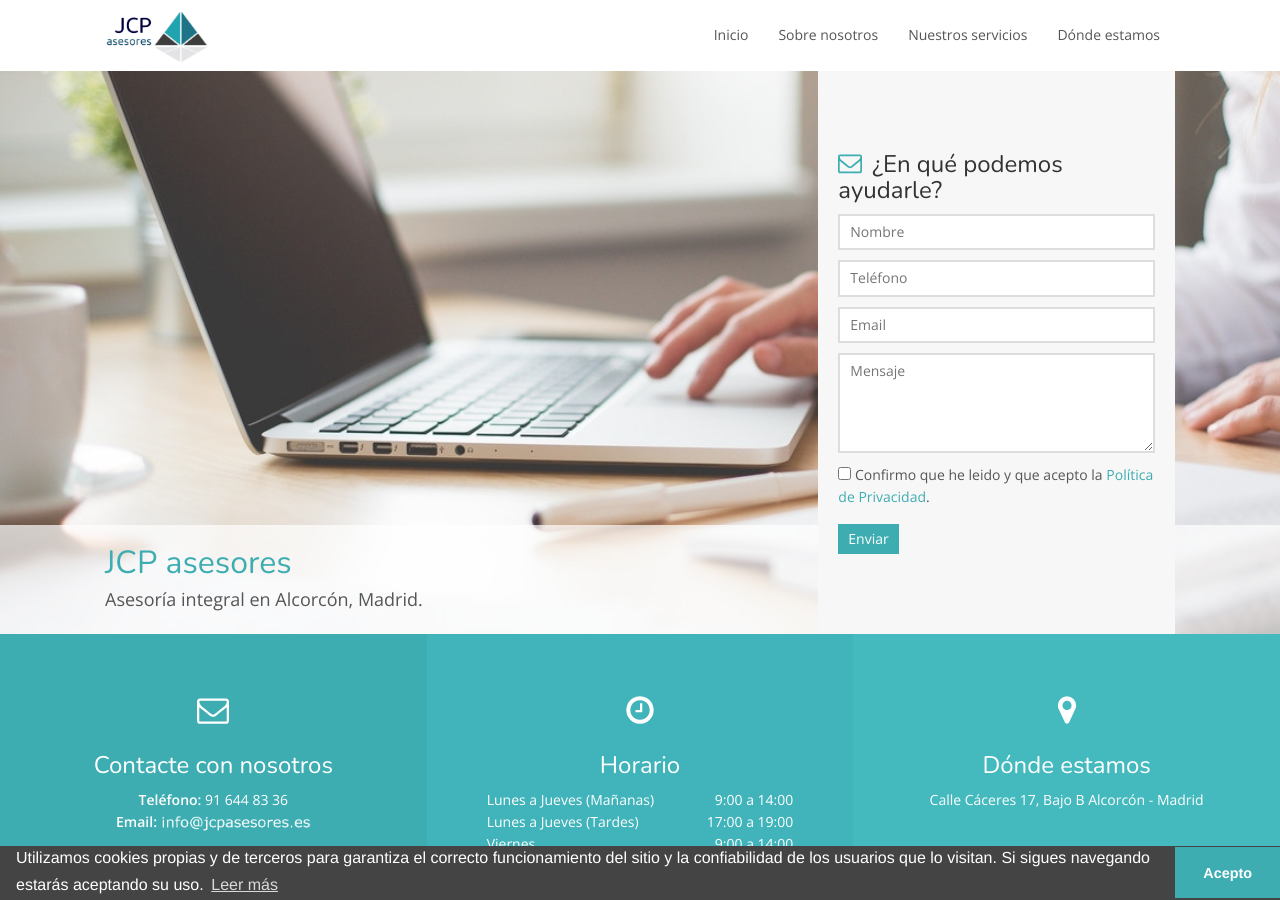
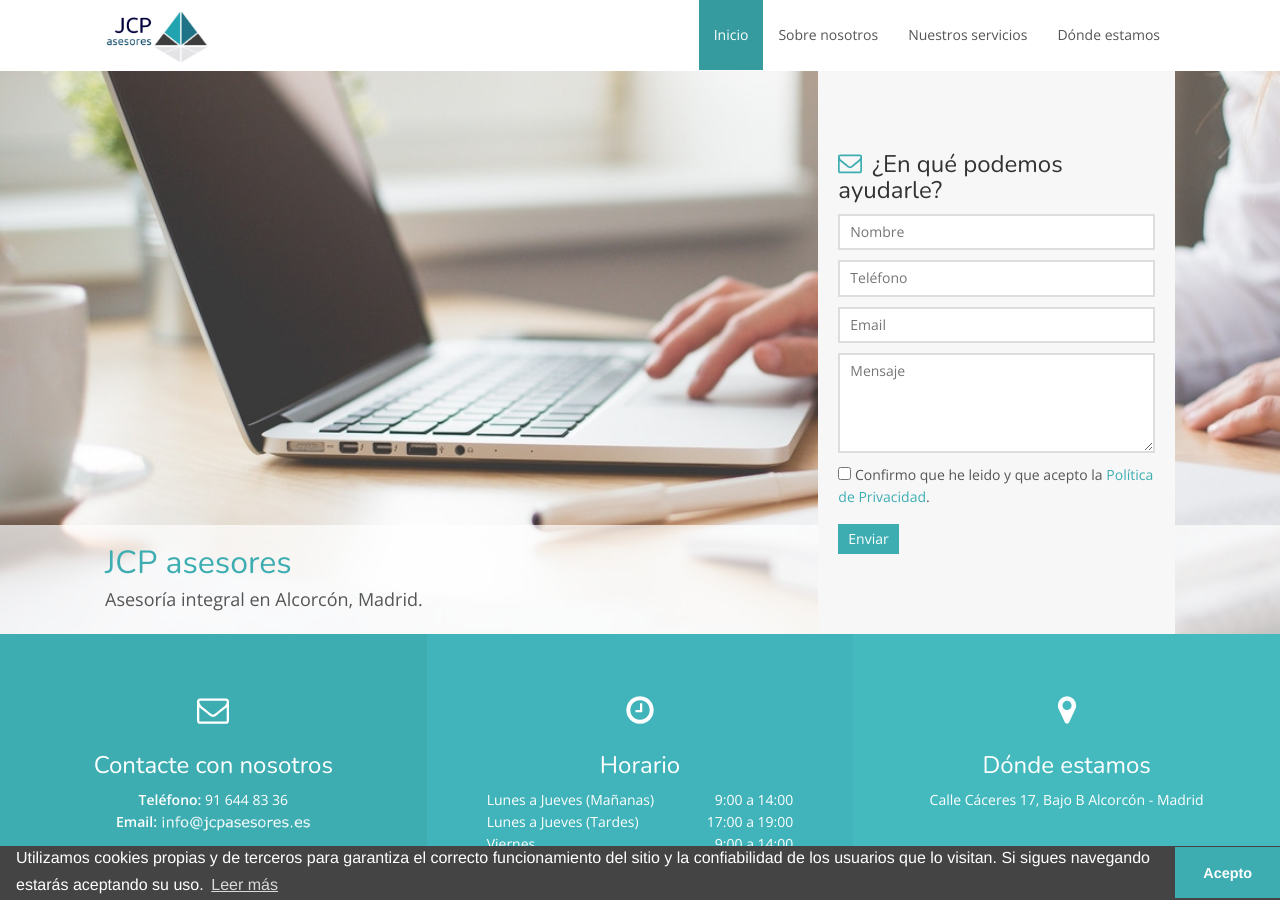
Before and after one commit to MpCity/MpCity.github.io, a Jekyll site: the page built from index.html, in a window 1280 px wide and 900 px high. Built offline with Jekyll 4.4.1, drawn with Linux system fonts in a browser that asks for light colours.

Commit message:
Update header.html

```diff
--- a/_includes/header.html
+++ b/_includes/header.html
@@ -40,7 +40,7 @@ window.cookieconsent.initialise({
         <!-- Collect the nav links, forms, and other content for toggling -->
         <div class="collapse navbar-collapse scrollspy" id="bs-example-navbar-collapse-1">
             <ul class="nav navbar-nav navbar-right">
-                <li><a class="scroll" href="/#top">Inicio</a></li>
+                <li class="active"><a data-toggle="collapse" data-target=".in"  href="/#top">Inicio</a></li>
                 <li><a class="scroll" href="/#about">Sobre nosotros</a></li>
                 <li><a class="scroll" href="/#services">Nuestros servicios</a></li>
                 <li><a class="scroll" href="/#location">Dónde estamos</a></li>
```
Also changed, not shown: other parts of _includes/header.html (+8 -0 lines).
